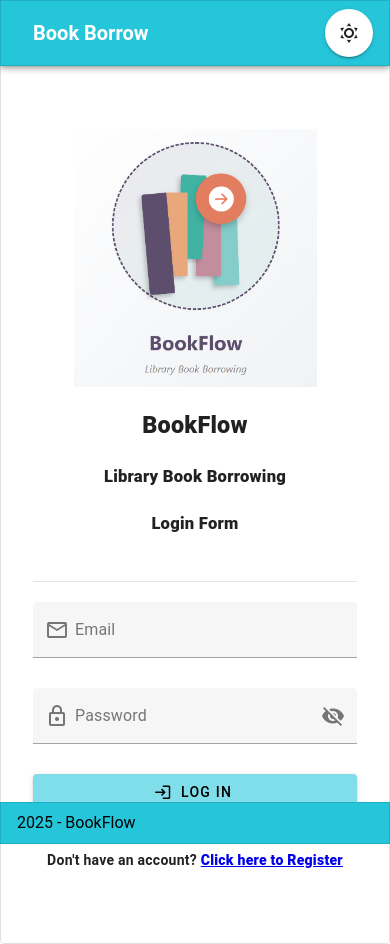
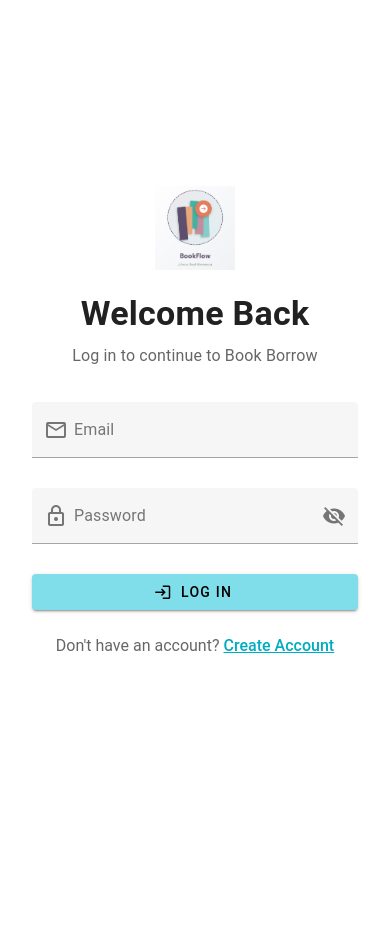
Before and after one commit to elibiano/bookborrow, a Vue app: page / in a window 390 px wide. After the commit the page ends 844 px from the top, so only its background shows below. Built offline with nearby package versions, Linux system fonts and the light colour scheme.

Commit message:
modfied forms

```diff
--- a/src/views/auth/LoginView.vue
+++ b/src/views/auth/LoginView.vue
@@ -1,63 +1,140 @@
 <script setup>
-import AppLayout from '@/components/layout/AppLayout.vue'
 import LoginForm from '@/components/auth/LoginForm.vue'
-import { useDisplay } from 'vuetify'
-import { ref } from 'vue'
+import { ref, onMounted } from 'vue'
 
-// Utilize pre-defined vue functions
-const { mobile } = useDisplay()
+// Variables
+const loading = ref(true)
 
-// Load Variables
-const theme = ref(localStorage.getItem('theme') ?? 'light')
+// Remove loading after component mounts
+onMounted(() => {
+  setTimeout(() => {
+    loading.value = false
+  }, 500)
+})
 </script>
 
 <template>
-  <AppLayout>
-    <template #content>
-      <v-container class="pa-0" fluid>
-        <v-row>
-          <v-col cols="12" lg="8" class="bg-surface-light h-screen pa-0" v-if="!mobile">
+  <div class="auth-page">
+    <!-- Loading overlay -->
+    <v-overlay :model-value="loading" class="align-center justify-center" persistent>
+      <v-progress-circular color="cyan-lighten-1" indeterminate size="64"></v-progress-circular>
+    </v-overlay>
+
+    <v-container class="auth-container fill-height pa-0">
+      <v-row no-gutters class="fill-height">
+        <!-- Left panel with brand info -->
+        <v-col cols="12" md="6" class="brand-panel d-none d-md-flex">
+          <div class="brand-content d-flex flex-column justify-center">
+            <div class="text-center">
               <v-img
-              class="mx-auto"
-              :src="`/images/${theme === 'light' ? 'img-auth-light' : 'img-auth-dark'}.png`"
-              cover
+                src="/public/images/lbb.png"
+                class="mx-auto mb-6"
+                max-width="120"
+                alt="Logo"
               ></v-img>
+              <h1 class="text-h2 font-weight-bold text-white mb-4">Book Borrow</h1>
+              <p class="text-h6 text-white mb-8 mx-auto" style="max-width: 500px">
+                Your digital library management system for easy book borrowing and returns
+              </p>
+              <v-card
+                class="mx-auto quote-card"
+                max-width="500"
+                color="rgba(255, 255, 255, 0.1)"
+                flat
+              >
+                <v-card-text class="text-white">
+                  <p class="text-body-1 font-italic">
+                    "A reader lives a thousand lives before he dies. The man who never reads lives
+                    only one."
+                  </p>
+                  <p class="text-right text-caption mt-2">— George R.R. Martin</p>
+                </v-card-text>
+              </v-card>
+            </div>
+          </div>
         </v-col>
 
-          <v-col cols="12" lg="4" :class="mobile ? '' : 'pt-16'">
-            <v-card class="mx-auto mt-10" elevation="0" max-width="600">
-              <v-card-title class="text-center">
-                <v-img
-                  class="mx-auto"
-                  src="/public/images/lbb.png"
-                  :width="mobile ? '75%' : '65%'"
-                ></v-img>
+        <!-- Right panel with login form -->
+        <v-col cols="12" md="6" class="form-panel d-flex align-center justify-center">
+          <v-sheet class="login-form mx-auto" max-width="480" rounded="lg" elevation="0">
+            <div class="d-flex d-md-none justify-center mb-6">
+              <v-img src="/public/images/lbb.png" max-width="80" alt="Logo"></v-img>
+            </div>
 
-                <h3 class="font-weight-black mt-5">BookFlow</h3>
-                <h5 class="font-weight-black mt-5">Library Book Borrowing</h5>
-                <h5 class="font-weight-black mt-5">Login Form</h5>
-              </v-card-title>
-
-              <v-card-text class="pt-4">
-                <v-sheet>
-                  <v-divider class="my-5"></v-divider>
+            <h2 class="text-h4 font-weight-bold mb-2 text-center">Welcome Back</h2>
+            <p class="text-subtitle-1 text-medium-emphasis text-center mb-8">
+              Log in to continue to Book Borrow
+            </p>
 
             <LoginForm></LoginForm>
 
-                  <v-divider class="my-5"></v-divider>
-
-                  <h4 class="text-center">
-                    Don't have an account?
-                    <RouterLink class="cyan-lighten-3 font-weight-black" to="/register">
-                      Click here to Register
+            <div class="text-center mt-6">
+              <span class="text-medium-emphasis">Don't have an account? </span>
+              <RouterLink class="text-cyan-darken-1 font-weight-medium" to="/register">
+                Create Account
               </RouterLink>
-                  </h4></v-sheet
-                >
-              </v-card-text>
-            </v-card>
+            </div>
+          </v-sheet>
         </v-col>
       </v-row>
     </v-container>
+  </div>
 </template>
-  </AppLayout>
-</template>
+
+<style scoped>
+.auth-page {
+  min-height: 100vh;
+  background-color: #f8fafc;
+}
+
+.auth-container {
+  min-height: 100vh;
+}
+
+.brand-panel {
+  background: linear-gradient(135deg, #4fc3f7 0%, #0288d1 100%);
+  position: relative;
+  overflow: hidden;
+}
+
+.brand-panel::before {
+  content: '';
+  position: absolute;
+  top: 0;
+  left: 0;
+  right: 0;
+  bottom: 0;
+  background-image: url('/public/images/pattern.png');
+  background-size: cover;
+  opacity: 0.1;
+  z-index: 1;
+}
+
+.brand-content {
+  position: relative;
+  z-index: 2;
+  height: 100%;
+  padding: 2rem;
+}
+
+.quote-card {
+  backdrop-filter: blur(10px);
+  border: 1px solid rgba(255, 255, 255, 0.2);
+}
+
+.form-panel {
+  background-color: #ffffff;
+  padding: 2rem;
+}
+
+.login-form {
+  width: 100%;
+  padding: 2rem;
+}
+
+@media (max-width: 960px) {
+  .form-panel {
+    min-height: 100vh;
+  }
+}
+</style>
--- a/src/views/auth/RegisterView.vue
+++ b/src/views/auth/RegisterView.vue
@@ -1,61 +1,137 @@
 <script setup>
 import RegisterForm from '@/components/auth/RegisterForm.vue'
-import AppLayout from '@/components/layout/AppLayout.vue'
-import { useDisplay } from 'vuetify'
-import { ref } from 'vue'
+import { ref, onMounted } from 'vue'
 
-// Utilize pre-defined vue functions
-const { mobile } = useDisplay()
+// Variables
+const loading = ref(true)
 
-// Load Variables
-const theme = ref(localStorage.getItem('theme') ?? 'light')
+// Remove loading after component mounts
+onMounted(() => {
+  setTimeout(() => {
+    loading.value = false
+  }, 500)
+})
 </script>
 
 <template>
-  <AppLayout>
-    <template #content>
-      <v-container class="pa-0" fluid>
-        <v-row>
-          <v-col cols="12" lg="8" class="bg-surface-light h-screen pa-0" v-if="!mobile">
+  <div class="auth-page">
+    <!-- Loading overlay -->
+    <v-overlay :model-value="loading" class="align-center justify-center" persistent>
+      <v-progress-circular color="cyan-lighten-1" indeterminate size="64"></v-progress-circular>
+    </v-overlay>
+
+    <v-container class="auth-container fill-height pa-0">
+      <v-row no-gutters class="fill-height">
+        <!-- Left panel with brand info -->
+        <v-col cols="12" md="6" class="brand-panel d-none d-md-flex">
+          <div class="brand-content d-flex flex-column justify-center">
+            <div class="text-center">
               <v-img
-              class="mx-auto"
-              :src="`/images/${theme === 'light' ? 'img-auth-light' : 'img-auth-dark'}.png`"
-              cover
+                src="/public/images/lbb.png"
+                class="mx-auto mb-6"
+                max-width="120"
+                alt="Logo"
               ></v-img>
+              <h1 class="text-h2 font-weight-bold text-white mb-4">Book Borrow</h1>
+              <p class="text-h6 text-white mb-8 mx-auto" style="max-width: 500px">
+                Join our community of book lovers and start exploring
+              </p>
+              <v-card
+                class="mx-auto quote-card"
+                max-width="500"
+                color="rgba(255, 255, 255, 0.1)"
+                flat
+              >
+                <v-card-text class="text-white">
+                  <p class="text-body-1 font-italic">"Books are a uniquely portable magic."</p>
+                  <p class="text-right text-caption mt-2">— Stephen King</p>
+                </v-card-text>
+              </v-card>
+            </div>
+          </div>
         </v-col>
 
-          <v-col cols="12" lg="4" :class="mobile ? '' : 'pt-16'">
-            <v-card class="mx-auto" elevation="0" max-width="600">
-              <v-card-title class="text-center">
-                <v-img
-                  class="mx-auto"
-                  src="/public/images/lbb.png"
-                  :width="mobile ? '75%' : '65%'"
-                ></v-img>
+        <!-- Right panel with registration form -->
+        <v-col cols="12" md="6" class="form-panel d-flex align-center justify-center">
+          <v-sheet class="register-form mx-auto" max-width="480" rounded="lg" elevation="0">
+            <div class="d-flex d-md-none justify-center mb-6">
+              <v-img src="/public/images/lbb.png" max-width="80" alt="Logo"></v-img>
+            </div>
 
-                <h3 class="font-weight-black mt-5">BookFlow</h3>
-                <h5 class="font-weight-black mt-5">Library Book Borrowing</h5>
-                <h5 class="font-weight-black mt-5">Registration Form</h5>
-              </v-card-title>
-
-              <v-card-text class="pt-4">
-                <v-divider class="my-5"></v-divider>
+            <h2 class="text-h4 font-weight-bold mb-2 text-center">Create Account</h2>
+            <p class="text-subtitle-1 text-medium-emphasis text-center mb-8">
+              Sign up to start borrowing books
+            </p>
 
             <RegisterForm></RegisterForm>
 
-                <v-divider class="my-5"></v-divider>
-
-                <h4 class="text-center">
-                  Already have account?
-                  <RouterLink class="cyan-lighten-3 font-weight-black" to="/">
-                    Click here to Login
+            <div class="text-center mt-6">
+              <span class="text-medium-emphasis">Already have an account? </span>
+              <RouterLink class="text-cyan-darken-1 font-weight-medium" to="/">
+                Sign In
               </RouterLink>
-                </h4>
-              </v-card-text>
-            </v-card>
+            </div>
+          </v-sheet>
         </v-col>
       </v-row>
     </v-container>
+  </div>
 </template>
-  </AppLayout>
-</template>
+
+<style scoped>
+.auth-page {
+  min-height: 100vh;
+  background-color: #f8fafc;
+}
+
+.auth-container {
+  min-height: 100vh;
+}
+
+.brand-panel {
+  background: linear-gradient(135deg, #4fc3f7 0%, #0288d1 100%);
+  position: relative;
+  overflow: hidden;
+}
+
+.brand-panel::before {
+  content: '';
+  position: absolute;
+  top: 0;
+  left: 0;
+  right: 0;
+  bottom: 0;
+  background-image: url('/public/images/pattern.png');
+  background-size: cover;
+  opacity: 0.1;
+  z-index: 1;
+}
+
+.brand-content {
+  position: relative;
+  z-index: 2;
+  height: 100%;
+  padding: 2rem;
+}
+
+.quote-card {
+  backdrop-filter: blur(10px);
+  border: 1px solid rgba(255, 255, 255, 0.2);
+}
+
+.form-panel {
+  background-color: #ffffff;
+  padding: 2rem;
+}
+
+.register-form {
+  width: 100%;
+  padding: 2rem;
+}
+
+@media (max-width: 960px) {
+  .form-panel {
+    min-height: 100vh;
+  }
+}
+</style>
```
Lines whose indentation alone changed are shown as unchanged.
